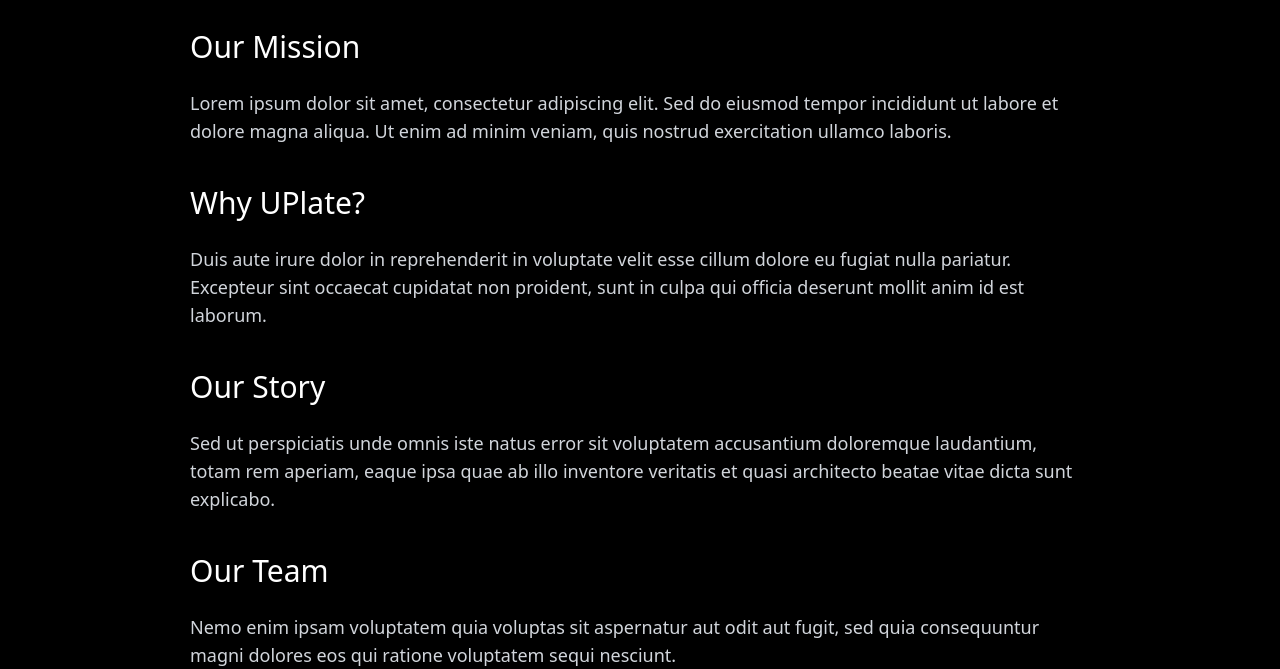
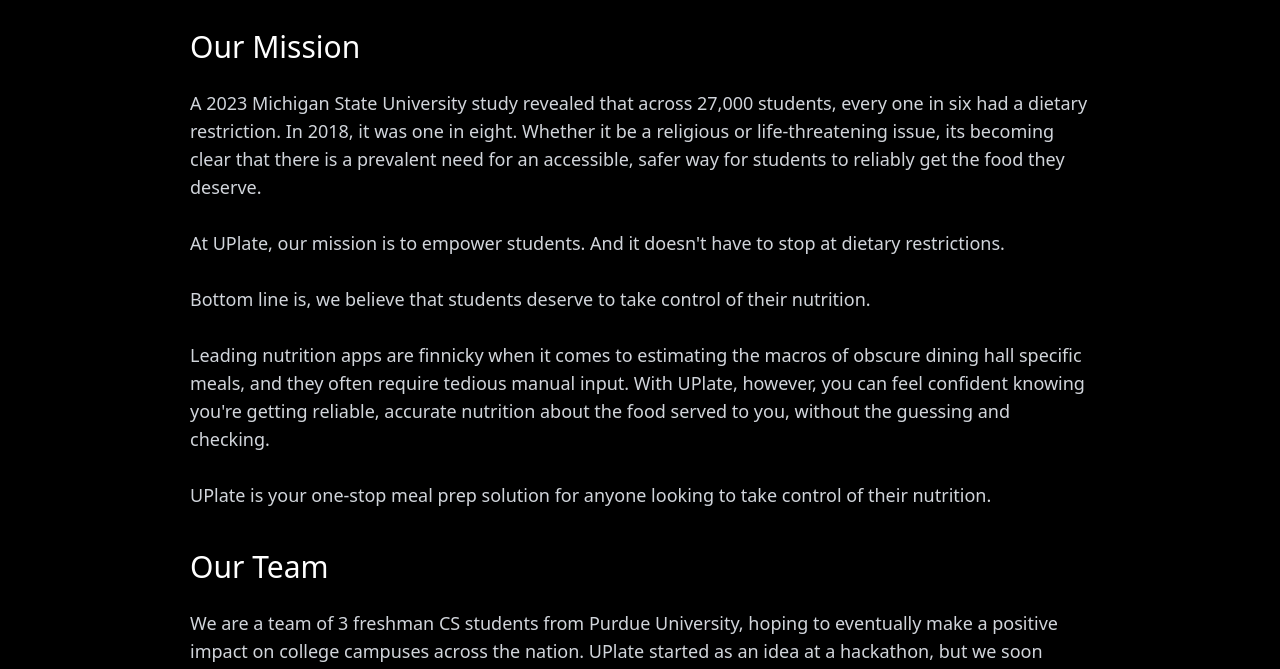
Before and after one commit to jefft72/UPlate-frontend-remodeling, a website built with Vite: page about.html in a window 1280 px wide. Shown: the part 131-800 px from the top of the page. Built offline with nearby package versions, Linux system fonts and the light colour scheme.

Commit message:
edited about page

```diff
--- a/about.html
+++ b/about.html
@@ -80,29 +80,32 @@
                 <div class="tw-flex tw-flex-col tw-gap-6 tw-text-lg tw-text-gray-300">
                     <h2 class="tw-text-3xl tw-font-medium tw-text-white">Our Mission</h2>
                     <p>
-                        Lorem ipsum dolor sit amet, consectetur adipiscing elit. Sed do eiusmod tempor
-                        incididunt ut labore et dolore magna aliqua. Ut enim ad minim veniam, quis nostrud
-                        exercitation ullamco laboris.
-                    </p>
-
-                    <h2 class="tw-text-3xl tw-font-medium tw-text-white tw-mt-4">Why UPlate?</h2>
-                    <p>
-                        Duis aute irure dolor in reprehenderit in voluptate velit esse cillum dolore eu
-                        fugiat nulla pariatur. Excepteur sint occaecat cupidatat non proident, sunt in
-                        culpa qui officia deserunt mollit anim id est laborum.
-                    </p>
-
-                    <h2 class="tw-text-3xl tw-font-medium tw-text-white tw-mt-4">Our Story</h2>
-                    <p>
-                        Sed ut perspiciatis unde omnis iste natus error sit voluptatem accusantium
-                        doloremque laudantium, totam rem aperiam, eaque ipsa quae ab illo inventore
-                        veritatis et quasi architecto beatae vitae dicta sunt explicabo.
+                        A 2023 Michigan State University study revealed that across 27,000 students,
+                        every one in six had a dietary restriction. In 2018, it was one in eight.
+                        Whether it be a religious or life-threatening issue, its becoming clear that
+                        there is a prevalent need for an accessible, safer way for students to
+                        reliably get the food they deserve. <br>
+                        <br>
+                        At UPlate, our mission is to empower students. And it doesn't have to stop at
+                        dietary restrictions. <br>
+                        <br>
+                        Bottom line is, we believe that students deserve to take control of their nutrition.<br>
+                        <br>
+                        Leading nutrition apps are finnicky when it comes to estimating the macros of
+                        obscure dining hall specific meals, and they often require tedious manual input.
+                        With UPlate, however, you can feel confident knowing you're getting reliable,
+                        accurate nutrition about the food served to you, without the guessing and checking. <br>
+                        <br>
+                        UPlate is your one-stop meal prep solution for anyone looking to take control of their nutrition.
                     </p>
 
                     <h2 class="tw-text-3xl tw-font-medium tw-text-white tw-mt-4">Our Team</h2>
                     <p>
-                        Nemo enim ipsam voluptatem quia voluptas sit aspernatur aut odit aut fugit,
-                        sed quia consequuntur magni dolores eos qui ratione voluptatem sequi nesciunt.
+                        We are a team of 3 freshman CS students from Purdue University, hoping to eventually
+                        make a positive impact on college campuses across the nation. UPlate started as an idea
+                        at a hackathon, but we soon realized that this was a problem worth solving. Since then,
+                        we've worked tirelessly to bring UPlate to life, and we couldn't be more excited to share
+                        it with you.
                     </p>
                 </div>
 
```
